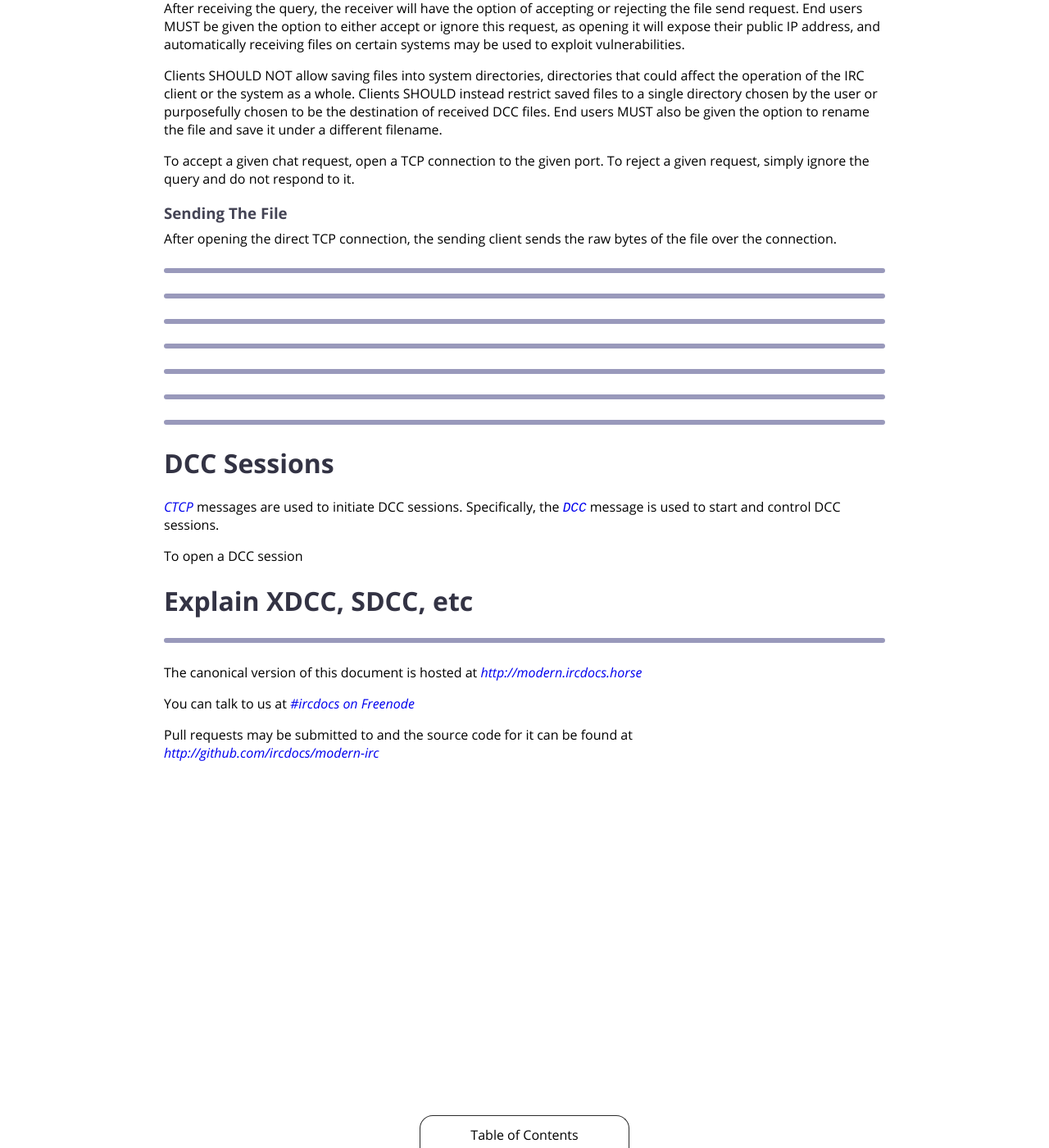
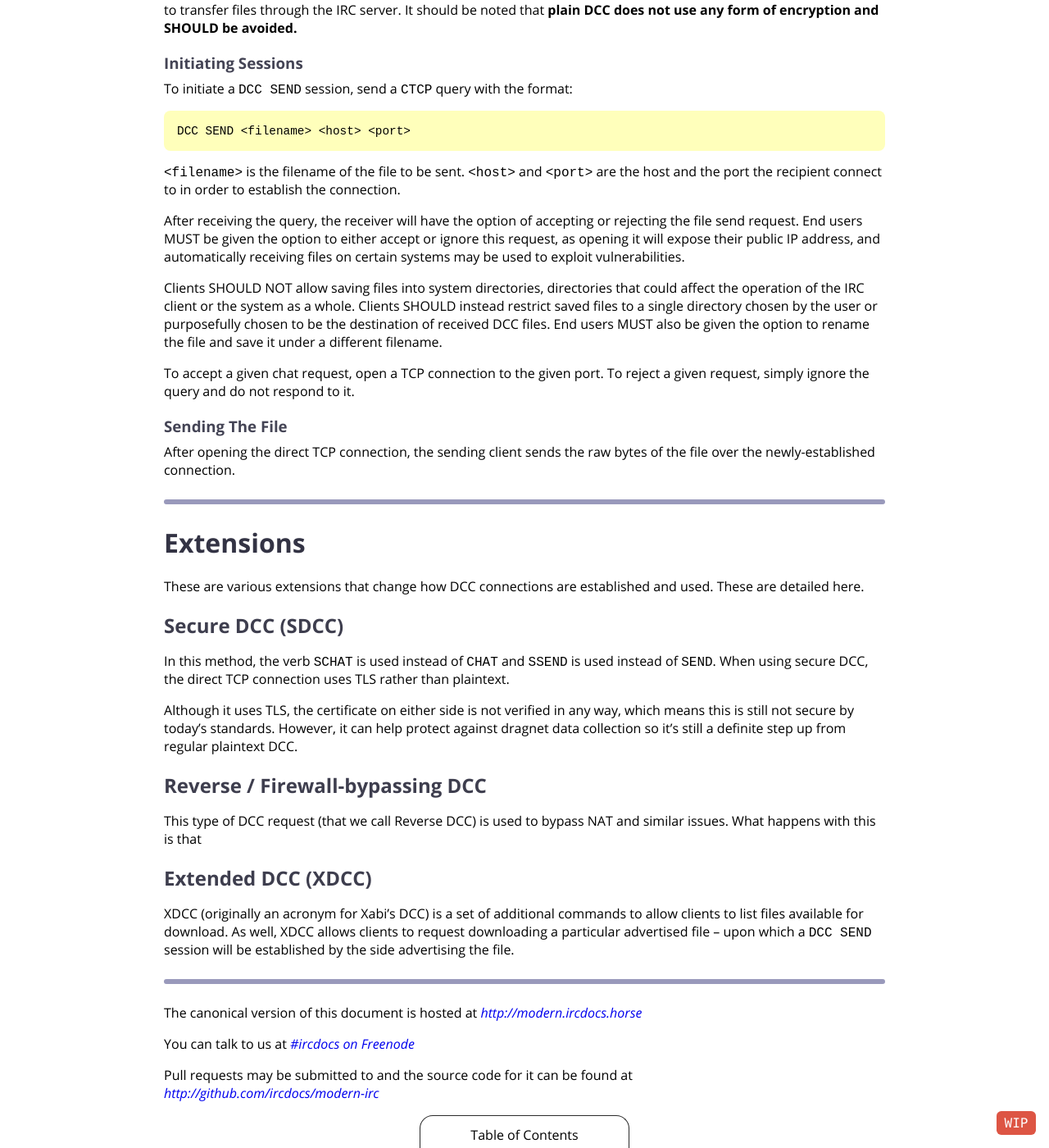
Before and after one commit to ircdocs/modern-irc, a Jekyll site: the page built from dcc.md, in a window 1280 px wide and 1400 px high, scrolled down 2565 px. Shown: the whole window at 82% size. Built offline with Jekyll 4.4.1, drawn with Linux system fonts in a browser that asks for light colours; before the commit the page ends 3550 px from its top, so only the background shows below that; some of the changed text lies outside the part shown.

Commit message:
dcc: Add stubs for reverse DCC, SDCC, XDCC

```diff
--- a/dcc.md
+++ b/dcc.md
@@ -48,11 +49,19 @@ The initial CTCP `DCC` query message has this format:
 
     DCC <type> <argument> <host> <port>
 
-`<type>` contains the type of DCC being initiated, such as `CHAT` or `SEND`. `<argument>` refers to a type-specific kind of argument, such as a filename. `<host>` represents to the IP address which should be connected to, and `<port>` refers to the port on which the connection should be established.
+`<type>` contains the type of DCC being initiated, such as `CHAT` or `SEND`. `<argument>` refers to a type-specific kind of argument, such as a filename. `<host>` represents to the IP address which should be connected to, and `<port>` refers to a valid port on which the connection should be established (the value of this parameter can also be `0`, in which case the rules below apply.
 
 `<host>`, for legacy reasons, uses a 'fun' mixture of representations. For IPv4 hosts, this parameter is the string representation of the positive integer that is the IP address in network byte order (e.g. `127.0.0.1` is represented as `2130706433` in this param). For IPv6 hosts, clients instead support the standard, widely-implemented IPv6 hex representation separated by colons (e.g. `::1`).
 
 Note that for DCC queries to work, the querying client MUST know its' own public host address, or the address that the other client can use to access it. Clients have discovered this in various ways through the years, and this section doesn't yet describe how to do so. However, clients `MUST NOT` try to discover this through the [`RPL_WELCOME`](/index.html#rpl_welcome-001) numeric, as the prevelance of spoofed hostnames used today makes this infeasible on most public networks and introduces issues.
+
+### Port 0
+
+When port 0 is advertised on a DCC query, it signals that the sending client wishes to open a connection but cannot (or does not wish to) explicitly offer a listening port. This is commnly called Reverse DCC or Firewall-bypassing DCC (we refer to it as Reverse DCC in this document).
+
+When a client receives a reverse DCC query, it means that the sending client wants the receiving client to establish the connection instead (with a valid port number in the `<port>` parameter). If the receiving client wishes to continue, they'll send a request back to the client that originally sent them the query.
+
+Reverse DCC interacts a bit strangely with the `RESUME` type, and is outlined below in the specific section.
 
 
 ## DCC CHAT
@@ -110,38 +119,32 @@ To accept a given chat request, open a TCP connection to the given port. To reje
 
 ### Sending The File
 
-After opening the direct TCP connection, the sending client sends the raw bytes of the file over the connection.
+After opening the direct TCP connection, the sending client sends the raw bytes of the file over the newly-established connection.
+
+
+---
+
+
+# Extensions
+
+These are various extensions that change how DCC connections are established and used. These are detailed here.
+
+
+## Secure DCC (SDCC)
+
+In this method, the verb `SCHAT` is used instead of `CHAT` and `SSEND` is used instead of `SEND`. When using secure DCC, the direct TCP connection uses TLS rather than plaintext.
+
+Although it uses TLS, the certificate on either side is not verified in any way, which means this is still not secure by today's standards. However, it can help protect against dragnet data collection so it's still a definite step up from regular plaintext DCC.
+
+
+## Reverse / Firewall-bypassing DCC
+
+This type of DCC request (that we call Reverse DCC) is used to bypass NAT and similar issues. What happens with this is that
 
 
 
 
 
+## Extended DCC (XDCC)
 
-
-
-
-
-
----
-
----
-
----
-
----
-
----
-
----
-
----
-
-
-# DCC Sessions
-
-[CTCP](/ctcp.html) messages are used to initiate DCC sessions. Specifically, the [`DCC`](/ctcp.html#dcc) message is used to start and control DCC sessions.
-
-To open a DCC session
-
-
-# Explain XDCC, SDCC, etc
+XDCC (originally an acronym for Xabi's DCC) is a set of additional commands to allow clients to list files available for download. As well, XDCC allows clients to request downloading a particular advertised file -- upon which a `DCC SEND` session will be established by the side advertising the file.
```
Also changed, not shown: other parts of dcc.md (+1 -0 lines).
